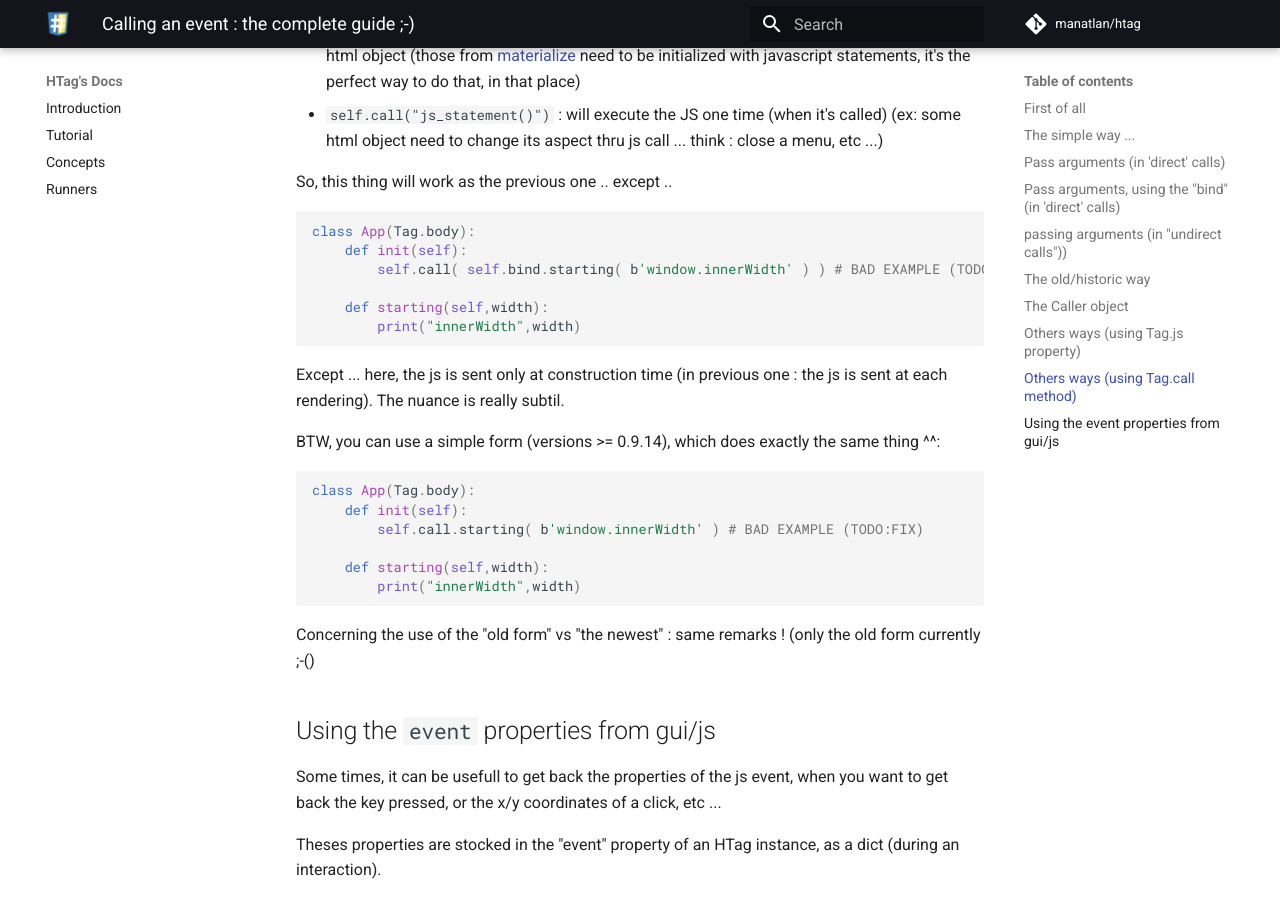
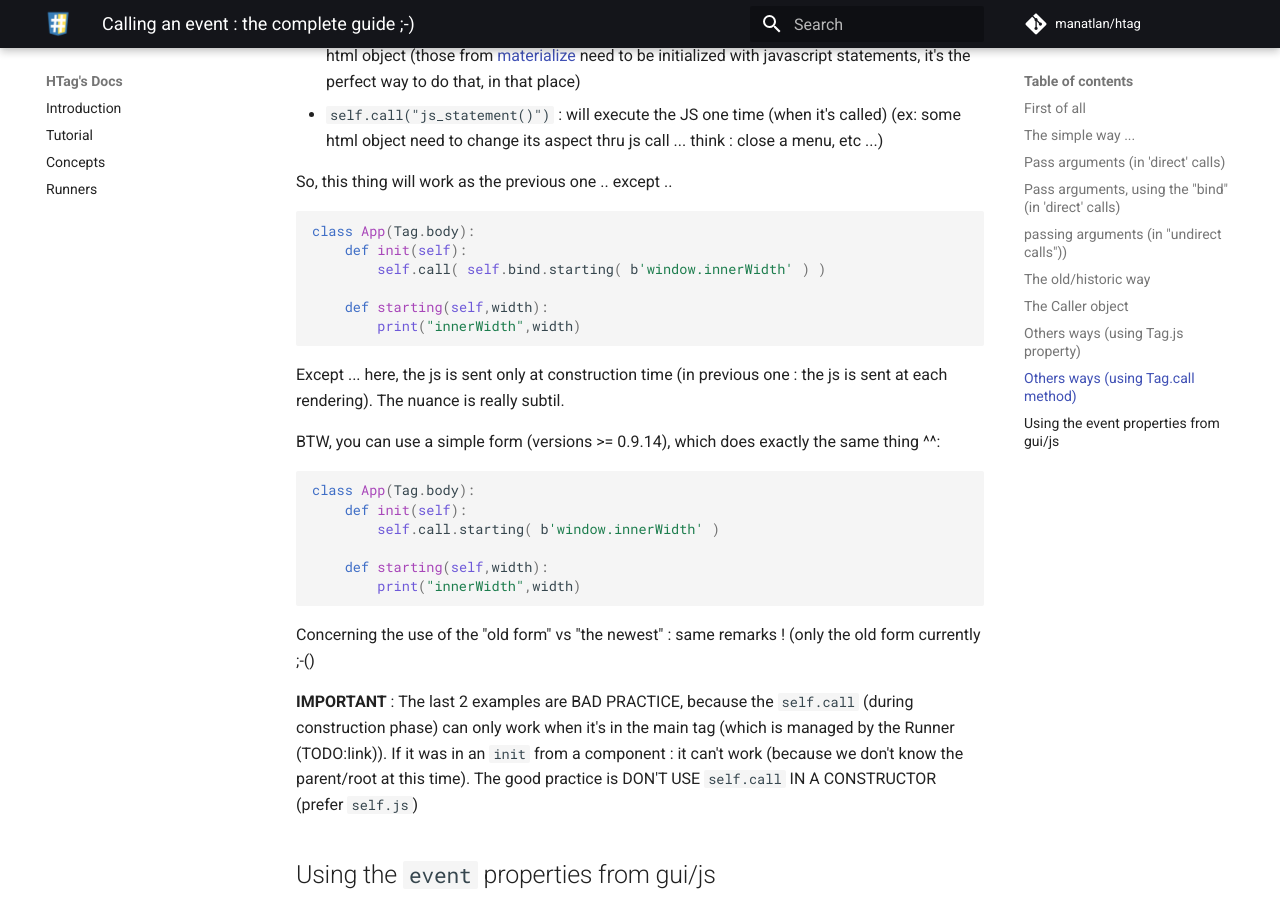
Before and after one commit to manatlan/htag, an MkDocs documentation site: the page built from docs/calling_an_event.md, in a window 1280 px wide and 900 px high, scrolled down 6519 px. Built offline with MkDocs 1.6.1 and Material for MkDocs 9.7.7, drawn with Linux system fonts in a browser that asks for light colours; comment, search, counter and statistics services are not loaded.

Commit message:
Update calling_an_event.md

````diff
--- a/docs/calling_an_event.md
+++ b/docs/calling_an_event.md
@@ -284,7 +284,7 @@ So, this thing will work as the previous one .. except ..
 ```python
 class App(Tag.body):
     def init(self):
-        self.call( self.bind.starting( b'window.innerWidth' ) ) # BAD EXAMPLE (TODO:FIX)
+        self.call( self.bind.starting( b'window.innerWidth' ) )
 
     def starting(self,width):
         print("innerWidth",width)
@@ -296,13 +296,16 @@ BTW, you can use a simple form (versions >= 0.9.14), which does exactly the same
 ```python
 class App(Tag.body):
     def init(self):
-        self.call.starting( b'window.innerWidth' ) # BAD EXAMPLE (TODO:FIX)
+        self.call.starting( b'window.innerWidth' )
 
     def starting(self,width):
         print("innerWidth",width)
 ```
 
 Concerning the use of the "old form" vs "the newest" : same remarks ! (only the old form currently ;-()
+
+**IMPORTANT** :
+The last 2 examples are BAD PRACTICE, because the `self.call` (during construction phase) can only work when it's in the main tag (which is managed by the Runner (TODO:link)). If it was in an `init` from a component : it can't work (because we don't know the parent/root at this time). The good practice is DON'T USE `self.call` IN A CONSTRUCTOR (prefer `self.js`)
 
 ## Using the `event` properties from gui/js
 
````
